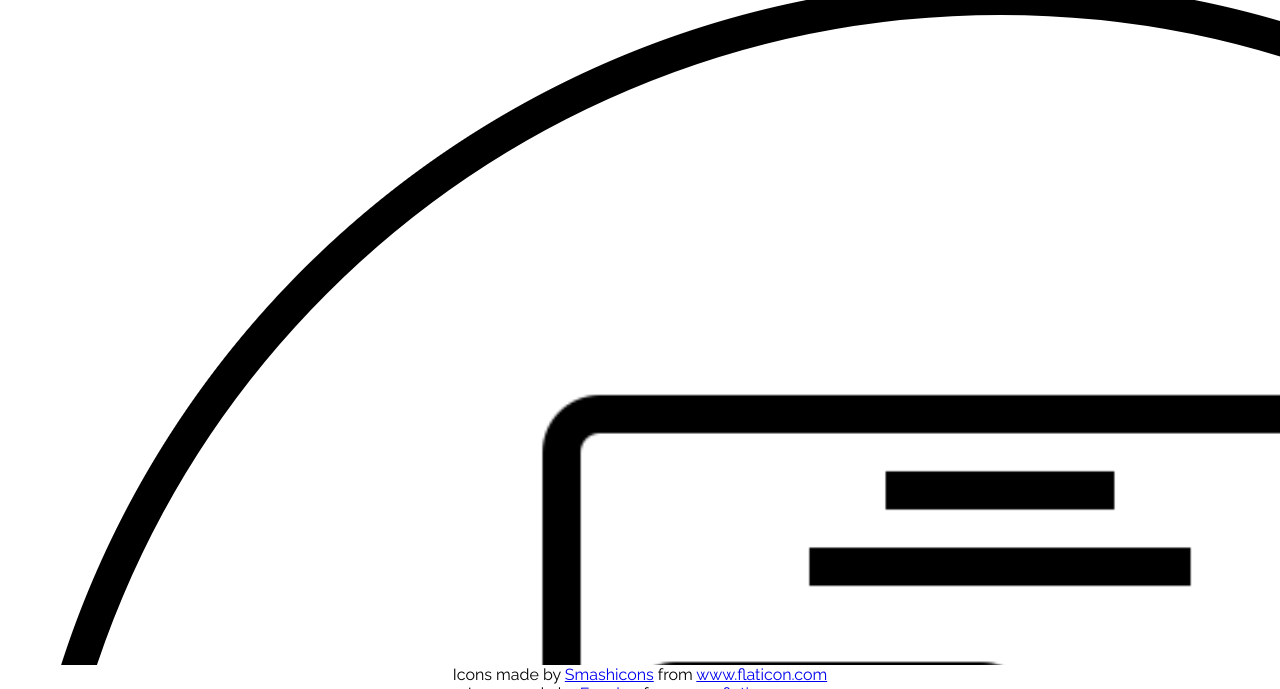
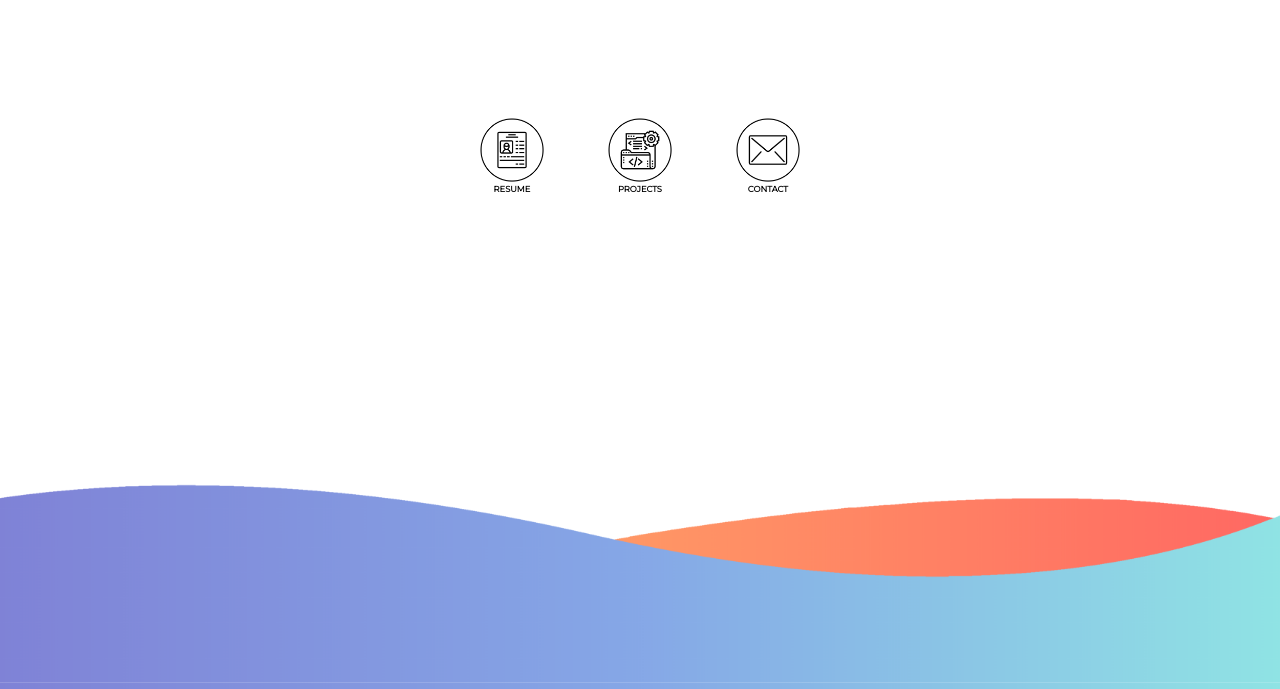
Before and after one commit to Jackson-Greene/jackson-greene.github.io, a plain HTML site: page index.html in a window 1280 px wide. Shown: the part 111-800 px from the top of the page. Drawn offline with Linux system fonts and the light colour scheme.

Commit message:
redesign, gradient icons and more

```diff
--- a/index.html
+++ b/index.html
@@ -24,35 +24,35 @@
 
                 <div class="resume">
 
-                    <img src="resume-image.png" alt="contact button" class="contact-image">
-                    <h3 class="contact-text">RESUME</h3>
+                    <img src="resume-image.png" alt="resume button" class="resume-image">
+                    <h3 class="resume-text">RESUME</h3>
 
                 </div>
 
 
                 <div class="projects">
 
-                    <img src="projects-image.png" alt="contact button" class="contact-image">
-                    <h3 class="contact-text">PROJECTS</h3>
+                    <img src="projects-image.png" alt="projects button" class="projects-image">
+                    <h3 class="projects-text">PROJECTS</h3>
 
                 </div>
 
 
                 <div class="contact">
 
-                <img src="contact-image.png" alt="contact button" class="contact-image">
-                <h3 class="contact-text">CONTACT</h3>
+                    <img src="contact-image.png" alt="contact button" class="contact-image">
+                    <h3 class="contact-text">CONTACT</h3>
 
                 </div>
 
             </div>
         </main>
 
-        <footer>
+        <!-- <footer>
             <div>Icons made by <a href="https://www.flaticon.com/authors/smashicons" title="Smashicons">Smashicons</a> from <a href="https://www.flaticon.com/" title="Flaticon">www.flaticon.com</a></div>
             <div>Icons made by <a href="https://www.flaticon.com/authors/eucalyp" title="Eucalyp">Eucalyp</a> from <a href="https://www.flaticon.com/" title="Flaticon">www.flaticon.com</a></div>
             <div>Icons made by <a href="https://www.flaticon.com/authors/catkuro" title="catkuro">catkuro</a> from <a href="https://www.flaticon.com/" title="Flaticon">www.flaticon.com</a></div>
-        </footer>
+        </footer> -->
 
     </div>
 
--- a/main.scss
+++ b/main.scss
@@ -17,10 +17,8 @@
 
 html, body
 {
-    font-family: Raleway;
+    font-family: 'montserrat', Helvetica, sans-serif;
     text-align: center;
-    margin: 0;
-    padding: 0px;
     overflow: auto;
 }
 
@@ -38,13 +36,32 @@ button
     display: grid;
     grid-template-areas:
     "nav nav"
-    "main main"
+    "text text"
+    "circles circles"
     "footer footer";
-    grid-template-rows: 5vh 92vh 3vh;
+    grid-template-rows: 5vh 20vh 72vh 3vh;
     grid-template-columns: 70vw 30vw;
-    height: 100vh;
-    width: 100vw;
+    height: 100%;
+    width: 100%;
+    overflow: hidden;
+    overflow-x: hidden;
+    position: relative;
+    background-image: url("background.png");
+    background-size: cover;
+    background-repeat: no-repeat;
+    background-position: 50% 50%;
+}
 
+.name
+{
+    /* font-size: 6vh; */
+    font-size: 3.2vw;
+}
+
+.topic
+{
+    font-size: 1.1vw;
+}
 
 nav
 {
@@ -52,7 +69,7 @@ button
     z-index: 1;
     position: relative;
     background-color: gray;
-
+}
 
 .nav-burger
 {
@@ -62,49 +79,69 @@ button
     cursor: pointer;
 }
 
-    }
-
-
 main
 {
 
     position: relative;
-        grid-area: main;
+    grid-area: text;
+
+
+}
 
 .circles
 {
+    grid-area: circles;
+}
+
 .resume
 {
+    font-size: 0.65vw;
+    position: absolute;
+    left: 36.5vw;
+    margin: 1vw;
+    top: 22vh
+}
+
 .resume-image
 {
-                    height: 5px;
-                }
+    height: 5vw;
 }
 
 .projects
 {
+    font-size: 0.65vw;
+    position: absolute;
+    left: 46.5vw;
+    margin: 1vw;
+    top: 22vh;
+}
+
 .projects-image
 {
-                    height: 5px;
+    height: 5vw;
 }
-            }
+
 
 .contact
 {
+    font-size: 0.65vw;
+    position: absolute;
+    left: 56.5vw;
+    margin: 1vw;
+    top: 22vh
+}
+
 .contact-image
 {
-                    height: 5px;
+    height: 5vw;
 }
-            }
-        }
-    }
-
 
 footer
 {
     grid-area: footer;
     background-color: white;
     position: relative;
+}
 
 .copyright
 {
@@ -113,6 +150,3 @@ button
     bottom: 0px;
     left: 0px;
 }
-    }
-
-}
```
Also changed, not shown: background.png (added), contact-image-gradient.png (added), main.css, projects-image-gradient.png (added), resume-image-gradient.png (added), 1 other file. Lines whose indentation alone changed are shown as unchanged.
